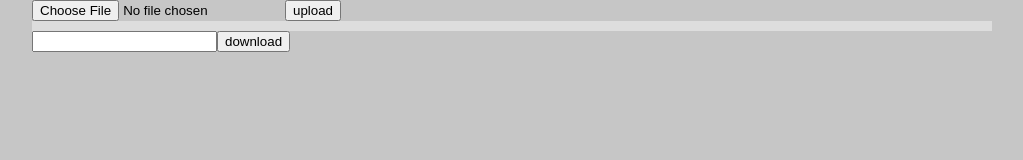
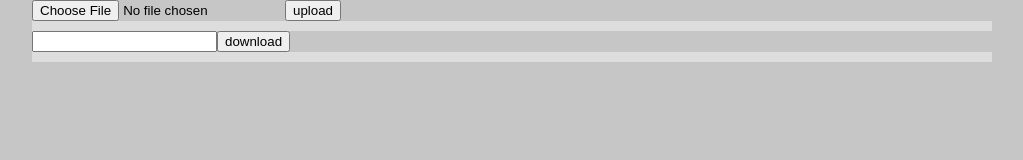
Before and after one commit to AndrZakhara/request, a website with bundled scripts: page index.html in a window 1280 px wide. Shown: the whole page, without its empty margins (128-1151 px from the left). Built offline with nearby package versions, Linux system fonts and the light colour scheme.

Commit message:
feature/progress, add onDownloadProgress

```diff
--- a/src/helpers/progress.js
+++ b/src/helpers/progress.js
@@ -1,5 +1,8 @@
 export function onDownloadProgress(e) {
-  return 'function';
+  const width = Math.floor(e.loaded / e.total * 100);
+  const element = document.querySelector('.progress-download');
+
+  element.style.setProperty('--progress-download-width', width);
 }
 
 export function onUploadProgress(e) {
--- a/src/helpers/view.js
+++ b/src/helpers/view.js
@@ -7,7 +7,7 @@ export function progressBarView(elementClassName) {
   return divProgress;
 }
 
-export function uploadFormView() {
+export function createElementUploadFormView() {
   const inputTypeFileUpload = createElement('input', { type: 'file', name: 'sampleFile' });
   const inputTypeSubmitUpload = createElement('input', { type: 'submit', value: 'upload' });
 
@@ -21,7 +21,7 @@ export function uploadFormView() {
   return uploadForm;
 }
 
-export function downloadFormView() {
+export function createElementDownloadFormView() {
   const inputTypeTextDownload = createElement('input', { type: 'text', name: 'sampleFile' });
   const inputTypeSubmitDownload = createElement('input', { type: 'submit', value: 'download' });
 
--- a/src/index.js
+++ b/src/index.js
@@ -1,14 +1,16 @@
 import { createElement } from './helpers/helper';
 import HttpRequest from './helpers/HttpRequest';
 import { onDownloadProgress, onUploadProgress } from './helpers/progress';
-import { uploadFormView, downloadFormView, progressBarView } from './helpers/view';
+import { createElementUploadFormView, createElementDownloadFormView, progressBarView } from './helpers/view';
 
 function createApp() {
-  const uploadForm = uploadFormView();
-  const downloadForm = downloadFormView();
-  const progressBar = progressBarView('progress-upload');
+  const uploadForm = createElementUploadFormView();
+  const downloadForm = createElementDownloadFormView();
+  const progressBarUpload = progressBarView('progress-upload');
+  const progressBarDownload = progressBarView('progress-download');
 
-  uploadForm.appendChild(progressBar);
+  uploadForm.appendChild(progressBarUpload);
+  downloadForm.appendChild(progressBarDownload);
 
   const mainAppWrapper = createElement(
     'div',
--- a/style.css
+++ b/style.css
@@ -1,9 +1,9 @@
 :root {
-  --progress-upload-width: 0%;
+  --progress-upload-width: 0;
 }
 
 :root {
-  --progress-download-width: 30%;
+  --progress-download-width: 0;
 }
 
 body {
@@ -12,23 +12,22 @@ body {
   width: 100%;
   height: 100vh;
   background-color: #c6c6c6;
-  transition-duration: 2s;
 }
 .main-wrapper {
   width: 960px;
   margin: 0 auto;
 }
 
-.progress-upload {
+.progress {
   width: 100%;
   height: 10px;
+  background-color: #ddd;
+}
 
-  background-color: #ddd;
-  background-image: linear-gradient(to right, #2e8426 calc(var(--progress-upload-width) * 1%), #ddd 0%);
+.progress-upload {
+  background: linear-gradient(to right, #2e8426 calc(var(--progress-upload-width)*1%), #ddd 0%);
 }
+
 .progress-download {
-  width: 100%;
-  height: 10%;
-  background-color: #ddd;
-  background-image: linear-gradient(to right, #2e8426 var(--progress-download-width), #ddd 0%);
+  background: linear-gradient(to right, #2e8426 calc(var(--progress-download-width)*1%), #ddd 0%);
 }
```
Also changed, not shown: dist/bundle.js.
